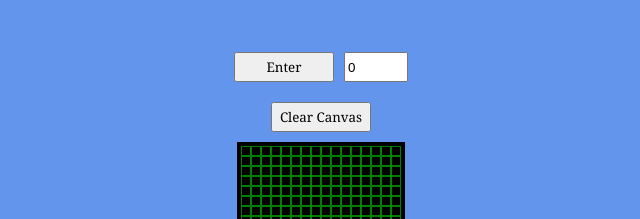
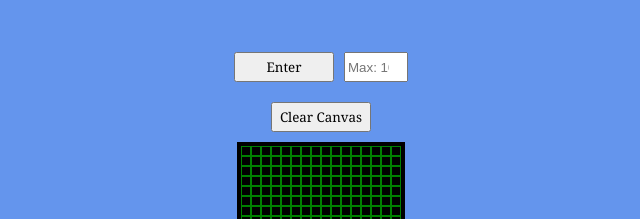
Before and after one commit to jarede-dev/Etch-A-Sketch, a plain HTML site: page index.html in a window 1280 px wide. Shown: the part 199-418 px from the top of the page, 319-959 px from the left. Drawn offline with Linux system fonts and the light colour scheme.

Commit message:
used max:100 instead of maximum

```diff
--- a/index.html
+++ b/index.html
@@ -24,7 +24,7 @@
 
     <div id="buttonContainer">
     <button id="askNumber" class="btn"> <span>Enter </span></button>
-    <input type="number" pattern="[0-9]{2}" min="0" max="100" value="0" id="input" placeholder="Maximum 100">
+    <input type="number" pattern="[0-9]{2}" min="0" max="100" id="input" placeholder="Max: 100">
     </div>
 
     <div id="container">
```
